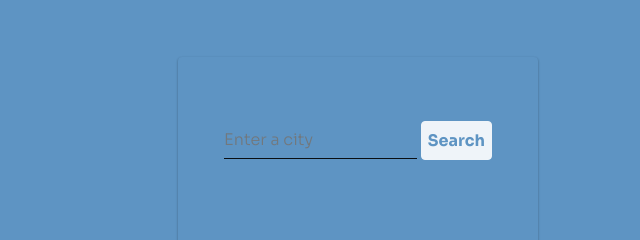
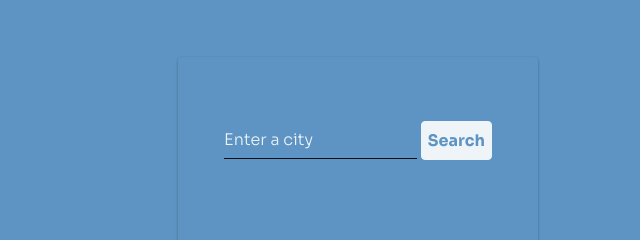
Before and after one commit to chmura303/weather-app, a plain HTML site: page index.html in a window 1280 px wide. Shown: the part 143-383 px from the top of the page, 282-922 px from the left. Drawn offline with Linux system fonts and the light colour scheme.

Commit message:
Change placeholder color

```diff
--- a/style.css
+++ b/style.css
@@ -78,6 +78,10 @@ a {
   max-width: 200px;
   min-height: 37.6px;
   opacity: 0.9;
+}
+
+#app-input::placeholder {
+  color: #fff;
 }
 
 #search-btn {
```
